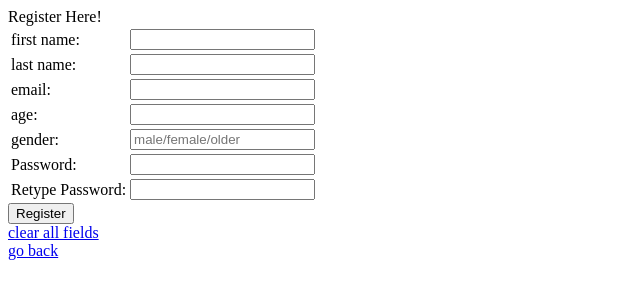
After one commit to avantika101/Avantika-locationAlarm, a PHP site: page /signup.php in a window 1280 px wide. The commit adds this page. Shown: the top 300 px of the page, without its empty margins (0-640 px from the left). Run offline with PHP 8.4, Linux system fonts and the light colour scheme.

Commit message:
Add files via upload

```diff
--- a/railway management/book.php
+++ b/railway management/book.php
@@ -105,8 +105,6 @@ if(isset($_POST['book_ticket'])){
         </select>
         <button type="submit" name="book_ticket">book</button>
       </form><br>
-      <a href="search_for_train.php">go back</a>
-      <a href="#">clear fields</a><br>
       <a href="user_homepage.php">homepage</a><br>
       <a href="logout.php">logout</a><br>
       <?php
--- /dev/null
+++ b/railway management/signup.php
@@ -0,0 +1,87 @@
+<?php
+  session_start();
+  error_reporting(E_ERROR | E_PARSE);
+  $db=mysqli_connect("localhost","avantika","avantika","db1"); #port number
+  if(!$db){
+    printf("not connected to server");
+  }
+  if(isset($_POST['register'])){
+    $first_name=mysqli_real_escape_string($db,$_POST['first_name']);
+    $last_name=mysqli_real_escape_string($db,$_POST['last_name']);
+    $email=mysqli_real_escape_string($db,$_POST['email']);
+    $age=mysqli_real_escape_string($db,$_POST['age']);
+    $gender=mysqli_real_escape_string($db,$_POST['gender']);
+    $password=mysqli_real_escape_string($db,$_POST['password']);
+    $retype_password=mysqli_real_escape_string($db,$_POST['retype_password']);
+
+    //save to database
+    if($password == $retype_password){
+      #$password=md5($password);//encrypting the password
+      $sql="INSERT INTO user (first_name,last_name,email,gender,age,password) VALUES('$first_name','$last_name','$email','$gender','$age','$password')";
+      if(mysqli_query($db, $sql)){
+        $row=mysqli_query($db,"SELECT * from user where first_name='$first_name' and last_name='$last_name'
+              and gender='$gender' and age='$age' and email='$email'");
+        if($row1=mysqli_fetch_assoc($row)){
+          $_SESSION['first_name']=$first_name;
+          $_SESSION['u_id']=$row1['u_id'];
+          $_SESSION['success']="your account has been created!";
+          header('location:user_homepage.php');
+        }
+         //redirecting to user home page
+        //echo "<script> window.location.assign('user_homepage.php'); </script>";
+    } else{
+        printf("ERROR: Could not able to execute $sql. " . mysqli_error($db));
+    }
+    }
+    else{
+      $_SESSION['message']="the passwords do not match";
+    }
+  }
+ ?>
+<!DOCTYPE html>
+<html lang="en" dir="ltr">
+  <head>
+    <meta charset="utf-8">
+    <title>SignUp</title>
+    <script src="https://ajax.googleapis.com/ajax/libs/jquery/3.3.1/jquery.min.js"></script>
+  </head>
+  <body style="">
+    Register Here!
+
+    <form class="" action="signup.php" method="POST">
+      <table>
+        <tr>
+          <td>first name:</td>
+          <td><input type="text" name="first_name" value="" required/></td>
+        </tr>
+        <tr>
+          <td>last name:</td>
+          <td><input type="text" name="last_name" value="" required></td>
+        </tr>
+        <tr>
+          <td>email:</td>
+          <td><input type="text" name="email" value="" required/></td>
+        </tr>
+        <tr>
+          <td>age:</td>
+          <td><input type="text" name="age" value="" required/></td>
+        </tr>
+        <tr>
+          <td>gender:</td>
+          <td><input type="text" name="gender" value="" placeholder="male/female/older" required/></td>
+        </tr>
+        <tr>
+          <td>Password:</td>
+          <td><input type="password" name="password" value="" required/></td>
+        </tr>
+        <tr>
+          <td>Retype Password:</td>
+          <td><input type="password" name="retype_password" value="" required/></td>
+        </tr>
+      </table>
+      <button type="submit" name="register" id="register">Register</button>
+    </form>
+    <a href="#">clear all fields</a><br>
+    <a href="homepage.php">go back</a>
+</body>
+</html>
```
Also changed, not shown: railway management/enquiry_for_PNR.php (+9 -28 lines), railway management/search_for_train.php (+11 -41 lines), railway management/user_homepage.php (+54 -3 lines), railway management/icebanner.jpg (added).
